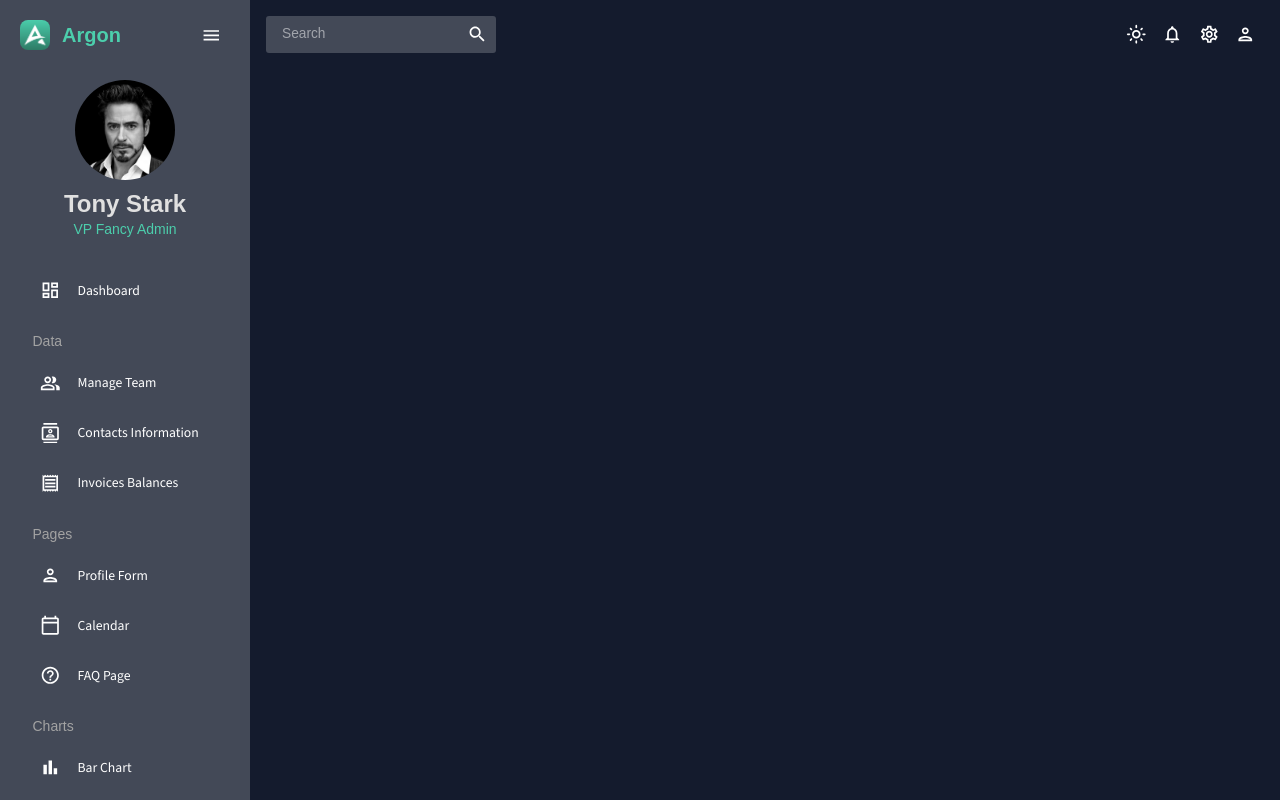
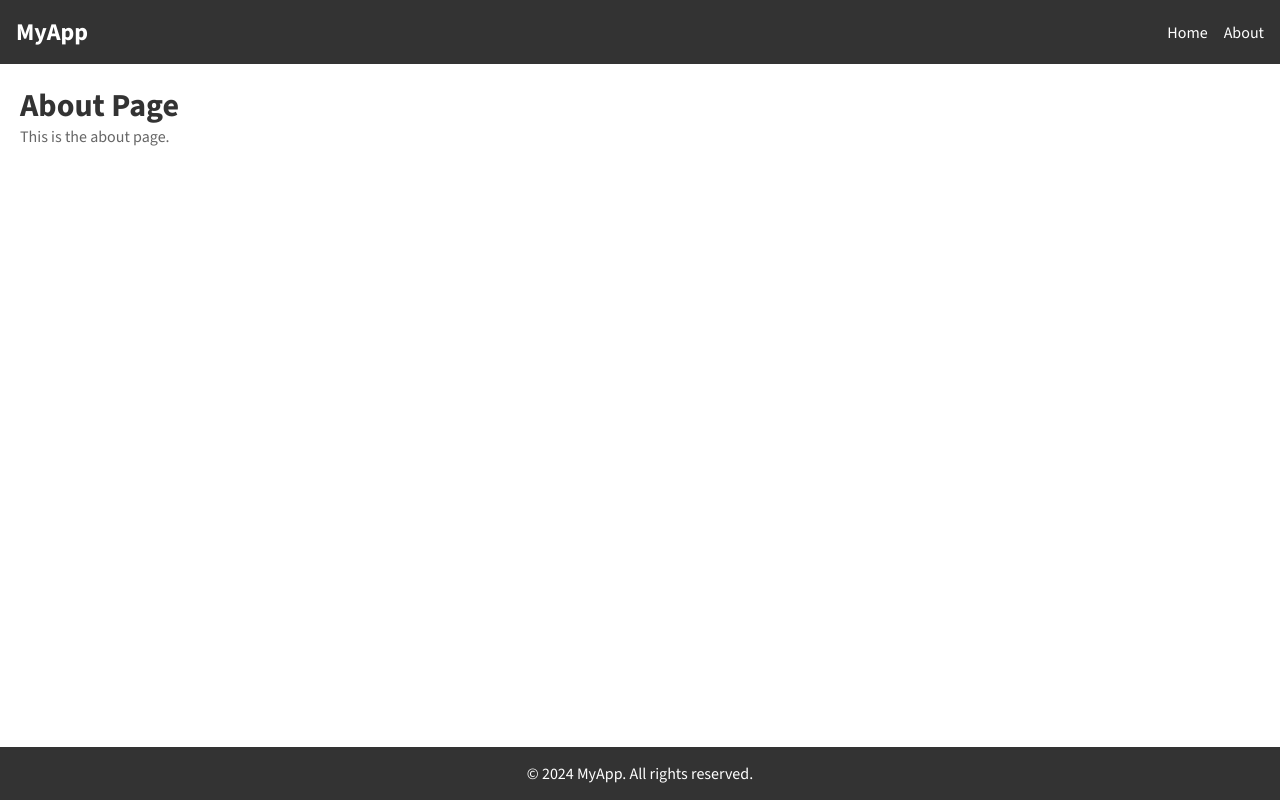
Before and after one commit to Unease08/BuGhar_Frontend, a React (Vite) app: page /about in a window 1280 px wide. Built offline with nearby package versions, Linux system fonts and the light colour scheme.

Commit message:
added condtional rendering for home and login page

```diff
--- a/src/App.jsx
+++ b/src/App.jsx
@@ -13,16 +13,14 @@ export const ToggledContext = createContext(null);
 function App() {
   const [theme, colorMode] = useMode();
   const [toggled, setToggled] = useState(false);
-  const [isUser, setIsUser] = useState(false); // Change this state to toggle between user and admin
+  const [isUser, setIsUser] = useState(true); // Change this state to toggle between user and admin
 
   const values = { toggled, setToggled };
 
   return (
     <>
       {isUser ? (
-        <UserContainer>
-          <UserRoute />
-        </UserContainer>
+        <UserRoute />
       ) : (
         <ColorModeContext.Provider value={colorMode}>
           <ThemeProvider theme={theme}>
--- a/src/routes/UserRoute.jsx
+++ b/src/routes/UserRoute.jsx
@@ -2,12 +2,49 @@ import React from "react";
 import { Route, Routes } from "react-router-dom";
 import Home from "../user/pages/Home";
 import About from "../user/pages/About";
+import Login from "../user/components/login/Login";
+import First from "../user/pages/FirstPage";
+import UserContainer from "../user/components/layout/UserContainer";
 
 const UserRoutes = () => {
   return (
     <Routes>
-      <Route path="/" element={<Home />} exact />
-      <Route path="/about" element={<About />} exact />
+      <Route
+        path="/"
+        element={
+          <UserContainer showNavAndFooter={false}>
+            <First />
+          </UserContainer>
+        }
+        exact
+      />
+      <Route
+        path="/home"
+        element={
+          <UserContainer>
+            <Home />
+          </UserContainer>
+        }
+        exact
+      />
+      <Route
+        path="/login"
+        element={
+          <UserContainer showNavAndFooter={false}>
+            <Login />
+          </UserContainer>
+        }
+        exact
+      />
+      <Route
+        path="/about"
+        element={
+          <UserContainer>
+            <About />
+          </UserContainer>
+        }
+        exact
+      />
     </Routes>
   );
 };
--- a/src/user/components/layout/Navbar.jsx
+++ b/src/user/components/layout/Navbar.jsx
@@ -7,7 +7,7 @@ function Navbar() {
       <div className="navbar-logo">MyApp</div>
       <ul className="navbar-links">
         <li>
-          <Link to="/">
+          <Link to="/home">
             <span>Home</span>
           </Link>
         </li>
--- a/src/user/components/layout/UserContainer.jsx
+++ b/src/user/components/layout/UserContainer.jsx
@@ -3,15 +3,13 @@ import Navbar from "./Navbar";
 import Footer from "./Footer";
 import "../../../index.css";
 
-function UserContainer({ children }) {
+function UserContainer({ children, showNavAndFooter = true }) {
   return (
-    <>
-      <div className="user-container">
-        <Navbar />
-        {children}
-        <Footer />
-      </div>
-    </>
+    <div className="user-container">
+      {showNavAndFooter && <Navbar />}
+      {children}
+      {showNavAndFooter && <Footer />}
+    </div>
   );
 }
 
--- /dev/null
+++ b/src/user/pages/FirstPage.jsx
@@ -0,0 +1,7 @@
+import React from "react";
+
+const First = () => {
+  return <div>First</div>;
+};
+
+export default First;
```
